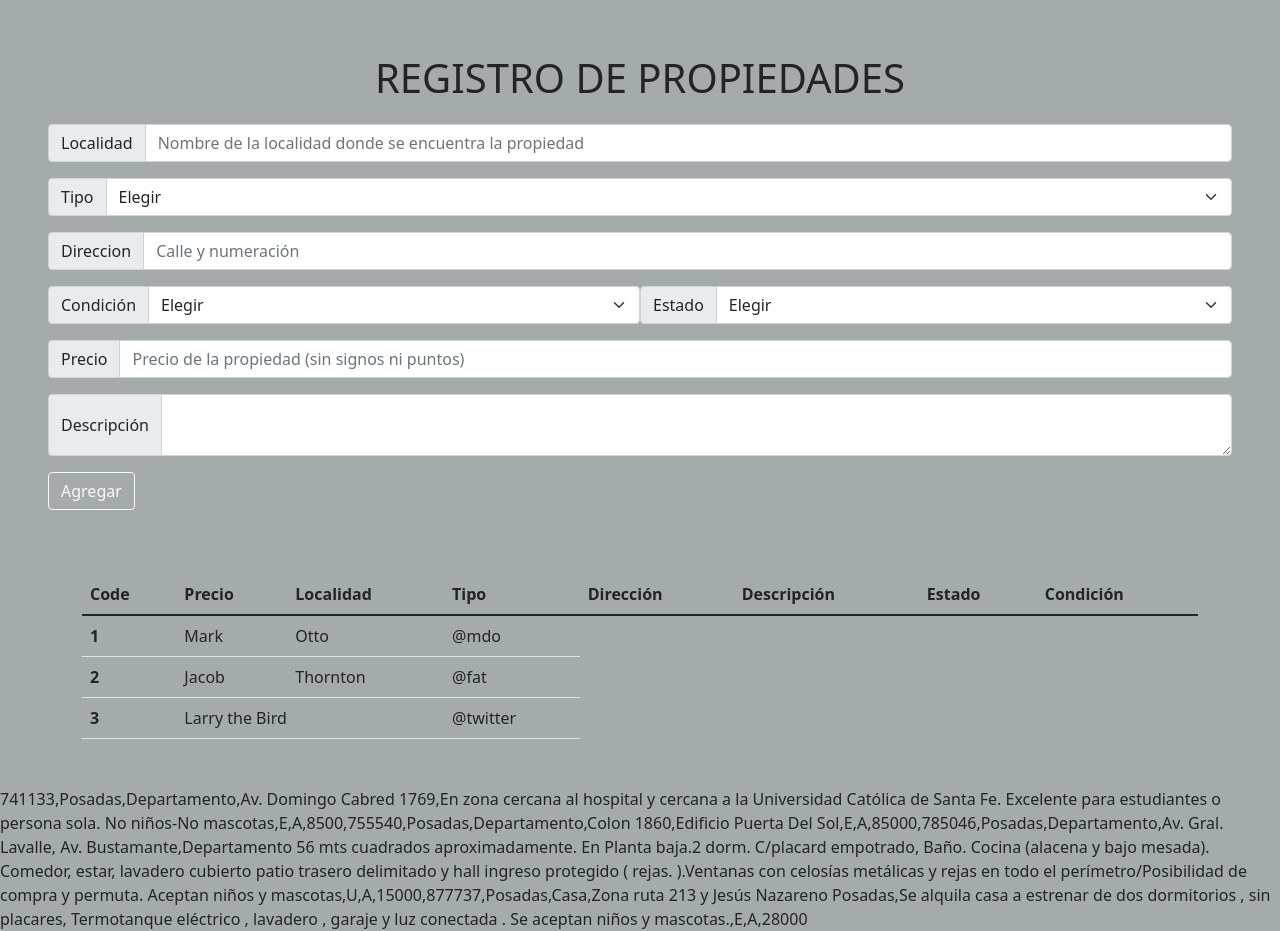
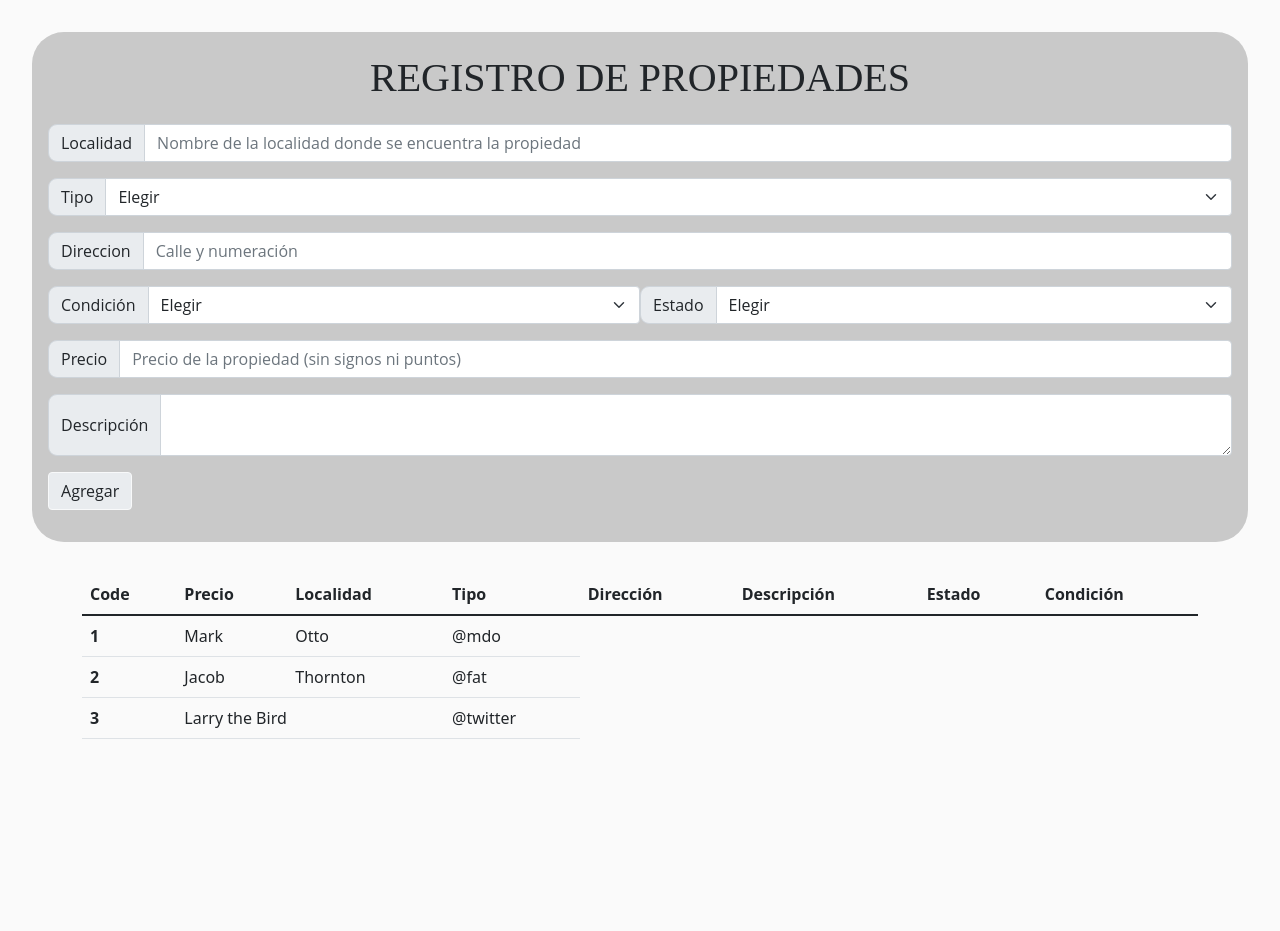
Before and after one commit to Galantini-L/TrabajoFinal-Logica, a plain HTML site: page index.html in a window 1280 px wide. After the commit the page ends 800 px from the top, so only its background shows below. Drawn offline with nearby package versions, Linux system fonts and the light colour scheme.

Commit message:
Modifiqué el style.css

```diff
--- a/propiedades.js
+++ b/propiedades.js
@@ -64,4 +64,4 @@ alquiler(propiedades);
 //console.log(propiedades);
 //console.log(propiedades.sort());
 //document.write(enVenta,"<br>");
-document.write(enAlquiler);
+//document.write(enAlquiler);
--- a/style.css
+++ b/style.css
@@ -1,26 +1,43 @@
 body{
-    background:rgb(165, 170, 170);
+    background:rgb(250, 250, 250);
 }
+
 .inputpropiedades{
+    font-family: 'Open sans', sans-serif;
     display: flex;
     flex-direction: column;
-    margin: 3pc 3pc;
+    margin: 2pc 2pc;
+    background-color: rgb(201, 201, 201);
+    border-radius: 2pc;
+    padding: 1pc;
+}
 
-}
 .inputpropiedades .labelregistro{
+    font-family: 'Bahnschrift';
     text-align: center;
     font-size: 2.5pc;
     margin-bottom: 1pc;
 }
+
+.input-group-text{
+    border-radius: 9px;
+}
+
 .container{
     display: flex;
     margin: 2pc auto;
 }
+
 .condicion-estado{
     display: flex;
+}
 
-}
 .input-group-appen{
     display: flex;
     margin: 1pc 1pc 1pc 0;
 }
+
+.btn-outline-light{
+    color: rgb(33, 37, 41);
+    background-color: rgb(233, 236, 239);
+}
```
